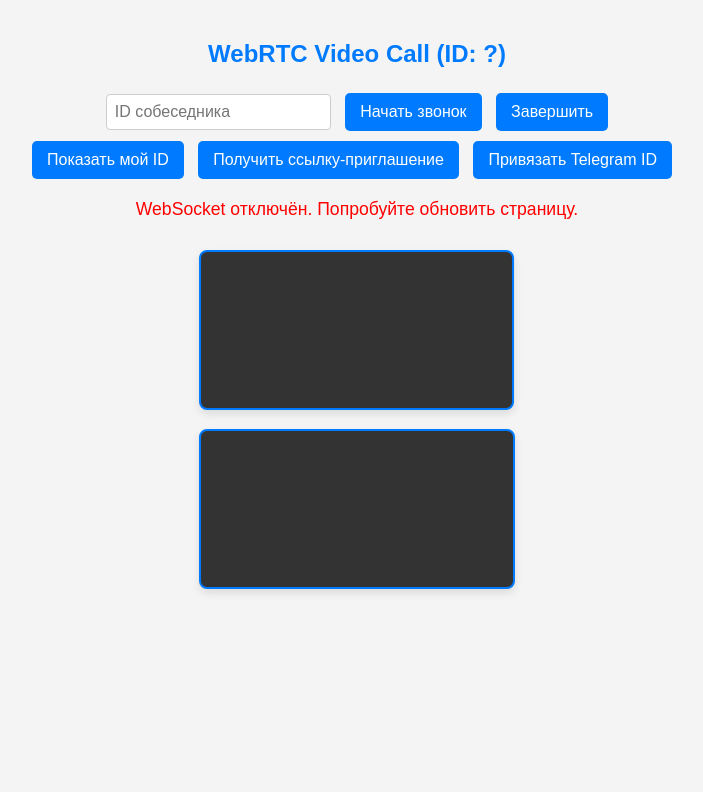
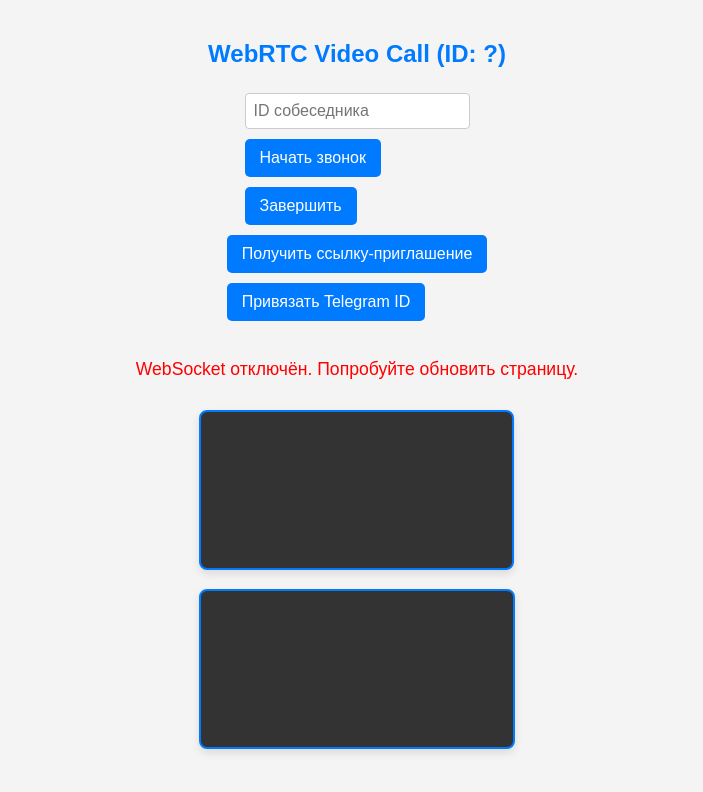
Before and after one commit to AlexKovalovSHK/small_video_chat, a website: page public/index.html in a window 1280 px wide. Shown: the whole page, without its empty margins (283-986 px from the left). Drawn offline with Linux system fonts and the light colour scheme.

Commit message:
add turn

```diff
--- a/public/index.html
+++ b/public/index.html
@@ -63,14 +63,24 @@
   <body>
     <h2>WebRTC Video Call (ID: <span id="myId">?</span>)</h2>
     <div>
-      <input id="peerIdInput" placeholder="ID собеседника" />
-      <button onclick="startCall()">Начать звонок</button>
-      <button onclick="hangUp()">Завершить</button>
+      <div>
+        <input id="peerIdInput" placeholder="ID собеседника" />
+      </div>
+      <div>
+        <button onclick="startCall()">Начать звонок</button>
+      </div>
+      <div>
+        <button onclick="hangUp()">Завершить</button>
+      </div>
     </div>
     <div>
-      <button onclick="getMyId()">Показать мой ID</button>
-      <button onclick="getLink()">Получить ссылку-приглашение</button>
-      <button onclick="registerTelegramId()">Привязать Telegram ID</button>
+      <div>
+        <button onclick="getLink()">Получить ссылку-приглашение</button>
+      </div>
+      <div>
+        <button onclick="registerTelegramId()">Привязать Telegram ID</button>
+      </div>
+
       <span id="telegramStatus"></span>
     </div>
     <div id="statusMessage">Ожидание...</div>
```
